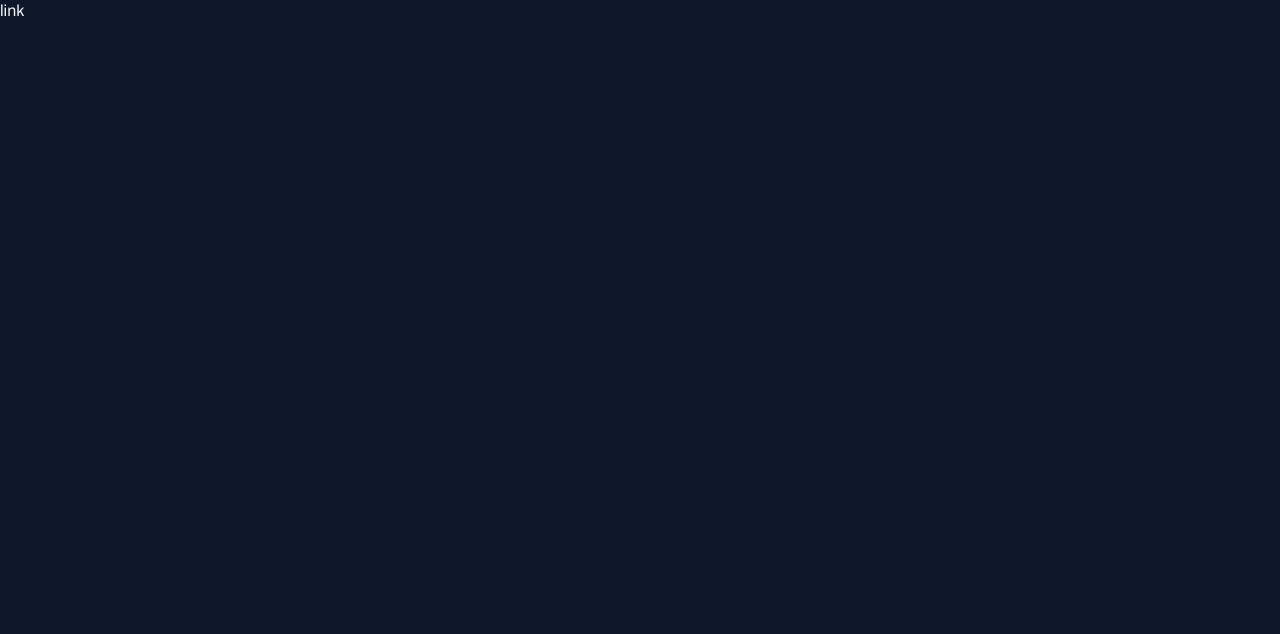
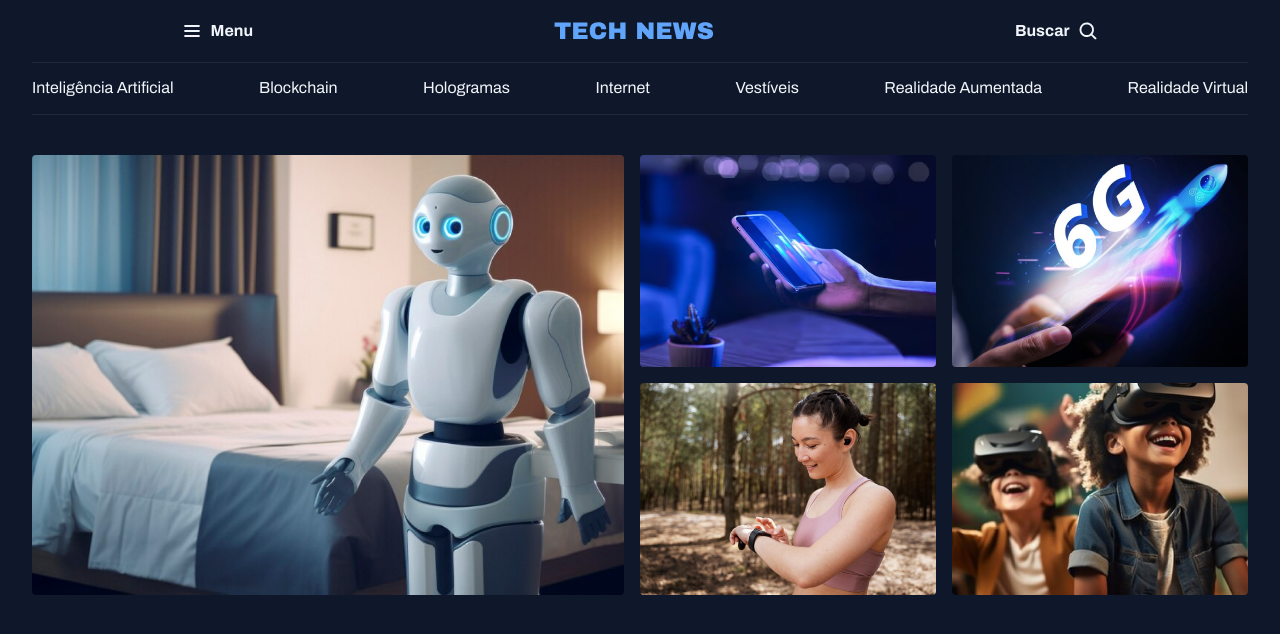
Before and after one commit to Ajunio988/Projeto_Portal-de-Noticias, a plain HTML site: page index.html in a window 1280 px wide. Drawn offline with Linux system fonts and the light colour scheme.

Commit message:
Structuring CSS sessions

```diff
--- a/index.html
+++ b/index.html
@@ -15,8 +15,53 @@
 </head>
 
 <body>
-  <h1></h1>
-  <a href="#">link</a>
+  <header class="container">
+    <nav id="primary" class="grid grid-flow-col">
+      <div>
+        <img src="assets/icons/List.svg" alt="Icone de menu">
+        <strong>Menu</strong>
+      </div>
+      <div>
+        <img src="assets/Tech News.svg" alt="TechNews Logo">
+      </div>
+      <div>
+        <strong>Buscar</strong>
+        <img src="assets/icons/MagnifyingGlass.svg" alt="">
+      </div>
+    </nav>
+    <nav id="secondary" class="grid grid-flow-col">
+      <a href="#">Inteligência Artificial</a>
+      <a href="#">Blockchain</a>
+      <a href="#">Hologramas</a>
+      <a href="#">Internet</a>
+      <a href="#">Vestíveis</a>
+      <a href="#">Realidade Aumentada</a>
+      <a href="#">Realidade  Virtual</a>
+    </nav>
+  </header>
+
+  <main class="grid container">
+    <section id="featured" class="grid grid-flow-col gap-16">
+      <div>
+        <img src="assets/image/Image 01.png" alt="">
+      </div>
+      <div class="grid grid-cols-2 gap-16">
+        <div>
+          <img src="assets/image/Image 02.png" alt="">
+        </div>
+        <div>
+          <img src="assets/image/Image 03.png" alt="">
+        </div>
+        <div>
+          <img src="assets/image/Image 04.png" alt="">
+        </div>
+        <div>
+          <img src="assets/image/Image 05.png" alt="">
+        </div>
+      </div>
+    </section>
+
+  </main>
 </body>
 
 </html>
--- a/styles/global.css
+++ b/styles/global.css
@@ -34,3 +34,25 @@ a {
   text-decoration: none;
   color: inherit;
 }
+
+a:hover {
+  color: var(--brand-color-light);
+}
+
+h1, h2, h3 {
+  font: inherit;
+}
+
+img {
+  max-width: 100%;
+}
+
+.container {
+  max-width: 1280px;
+  padding-inline: 32px;
+  margin-inline: auto;
+}
+
+main {
+  margin-top: 40px;
+}
--- /dev/null
+++ b/styles/header.css
@@ -0,0 +1,25 @@
+#primary {
+  padding-block: 20px;
+
+  div {
+    display: flex;
+    align-items: center;
+    gap: 8px;
+  }
+
+  /* nesting css */
+  div:nth-child(2) {
+    margin-inline: auto;
+  }
+
+  div:nth-child(3) {
+    justify-self: end;
+  }
+}
+
+#secondary {
+  padding-block: 14px;
+  border: solid 1px var(--stroke-color);
+  border-inline: none;
+  justify-content: space-between;
+}
--- a/styles/index.css
+++ b/styles/index.css
@@ -1 +1,4 @@
 @import url(global.css);
+@import url(utility.css);
+@import url(header.css);
+@import url(sections.css);
--- /dev/null
+++ b/styles/sections.css
@@ -0,0 +1,7 @@
+#featured {
+  img {
+    height: 100%;
+    object-fit: cover;
+    border-radius: 4px;
+  }
+}
--- /dev/null
+++ b/styles/utility.css
@@ -0,0 +1,17 @@
+/* Ulitity first */
+.grid {
+  display: grid;
+}
+
+.grid-flow-col {
+  grid-auto-flow: column;
+  justify-content: space-around;
+}
+
+.grid-cols-2 {
+  grid-template-columns: 1fr 1fr;
+}
+
+.gap-16 {
+  gap: 16px;
+}
```
